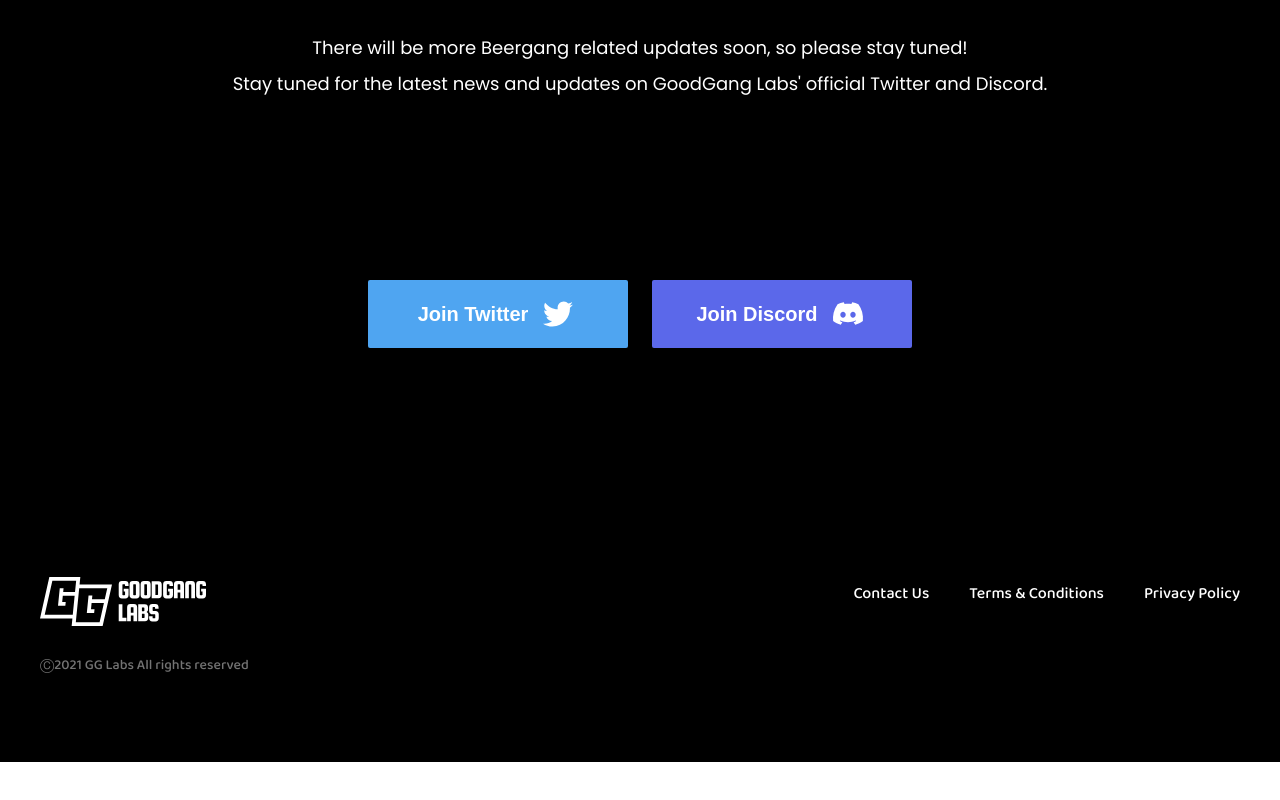
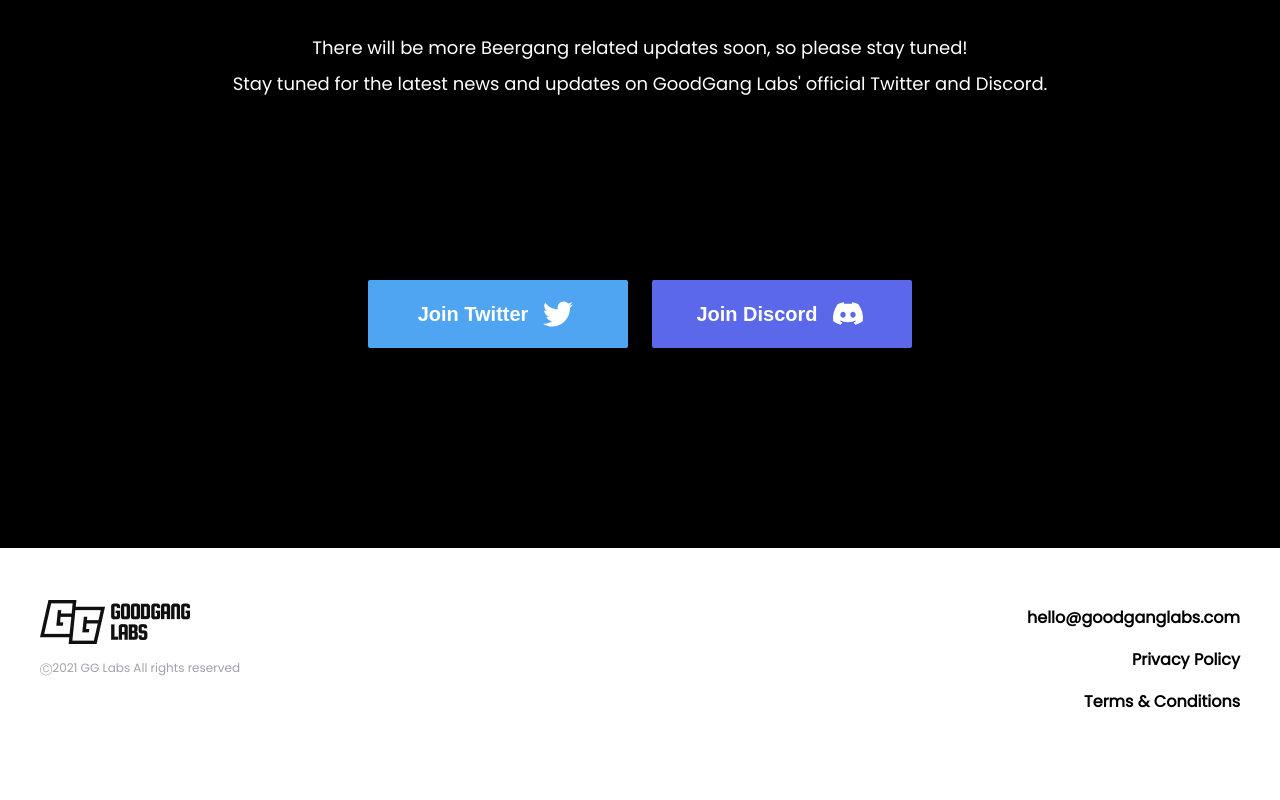
Before and after one commit to jcggl/beergangnft, a React (Create React App) app: page /teaser in a window 1280 px wide. Shown: the part 2435-3235 px from the top of the page. Before the commit the page ends 3197 px from the top, so only its background shows below. Built offline with nearby package versions, Linux system fonts and the light colour scheme.

Commit message:
푸터 수정

```diff
--- a/src/components/Footer.js
+++ b/src/components/Footer.js
@@ -3,11 +3,11 @@
 
 const Container = styled.div`
   display: flex;
-  flex-direction: column;
   width: 100%;
-  max-width: 1200px;
-  height: 214px;
-  color: #ffffff;
+  height: 288px;
+  background: #ffffff;
+  color: #000000;
+  justify-content: center;
   @media (max-width: 767px) {
     max-width: unset;
     height: unset;
@@ -15,90 +15,89 @@
     padding-right: 20px;
   }
 
-  .img_logo {
-    @media (max-width: 767px) {
-      margin-top: 50px;
-      width: 136px;
-      height: 40px;
-    }
-  }
-`
-
-const GGLabsContainer = styled.div`
-  display: flex;
-  justify-content: space-between;
-  width: 100%;
-  max-width: 1200px;
-  height: 107px;
-
-  @media (max-width: 767px) {
-    flex-direction: column-reverse;
-    align-items: center;
-    max-width: unset;
-    height: unset;
-    padding-left: 20px;
-    padding-right: 20px;
-  }
-
-  .menus {
+  .box {
     display: flex;
     flex-direction: row;
-    padding-top: 38px;
-
+    justify-content: space-between;
+    width: 100%;
+    max-width: 1200px;
     @media (max-width: 767px) {
-      flex-direction: column;
-      align-items: center;
-      padding-top: 0;
+      flex-direction: column-reverse;
     }
   }
 
-  .menu {
-    margin-right: 40px;
+  .division {
+    display: flex;
+    flex-direction: column;
 
-    :last-child {
-      margin-right: 0;
+    .img_logo {
+      width: 150px;
+      height: 44px;
+      margin-top: 52px;
+      margin-bottom: 15px;
+      @media (max-width: 767px) {
+        margin-top: 0;
+        width: 120px;
+        height: 35px;
+      }
     }
 
-    @media (max-width: 767px) {
-      margin-right: 0;
-      margin-bottom: 16px;
+    .copyright {
+      font-family: Poppins;
+      font-style: normal;
+      font-weight: normal;
+      font-size: 12px;
+      line-height: 18px;
+      color: #A1A1AA;
+
+      @media (max-width: 767px) {
+        font-size: 9px;
+        line-height: 13px;
+        margin-bottom: 26px;
+      }
     }
-  }
-`
 
-const CopyrightContainer = styled.div`
-  display: flex;
-  width: 100%;
-  max-width: 1200px;
-  height: 107px;
-  font-style: normal;
-  font-weight: 300;
-  font-size: 14px;
-  line-height: 21px;
-  color: #747474;
-  @media (max-width: 767px) {
-    max-width: unset;
-    padding-top: 12px;
-    padding-left: 20px;
-    padding-right: 20px;
-    justify-content: center;
+    .menu {
+      font-family: Poppins;
+      font-style: normal;
+      font-weight: 600;
+      font-size: 16px;
+      line-height: 24px;
+      :first-child {
+        margin-top: 58px;
+      }
+      margin-top: 18px;
+      text-align: right;
+      @media (max-width: 767px) {
+        font-size: 12px;
+        line-height: 18px;
+        margin-top: 14px;
+        :first-child {
+          margin-top: 22px;
+        }
+        :last-child {
+          margin-bottom: 88px;
+        }
+      }
+    }
   }
 `
 
 const Footer = () => {
   return (
     <Container>
-      <GGLabsContainer>
-        <img className="img_logo" src='/config/images/gglabs_logo.svg' />
-        <div className="menus">
-          <div className="menu">Contact Us</div>
+      <div className="box">
+        <div className="division">
+          <img className="img_logo" src='/config/images/logo/GGlabs/main.png' />
+          <span className="copyright">Ⓒ2021 GG Labs All rights reserved</span>
+        </div>
+
+        <div className="division">
+          <div className="menu">hello@goodganglabs.com</div>
+          <div className="menu">Privacy Policy</div>
           <div className="menu">Terms &#38; Conditions</div>
-          <div className="menu">Privacy Policy</div>
         </div>
-      </GGLabsContainer>
-      <CopyrightContainer>
-        Ⓒ2021 GG Labs All rights reserved
-      </CopyrightContainer>
+      </div>
     </Container>
   )
 }
```
Also changed, not shown: public/config/images/logo/GGlabs/main.png (added).
